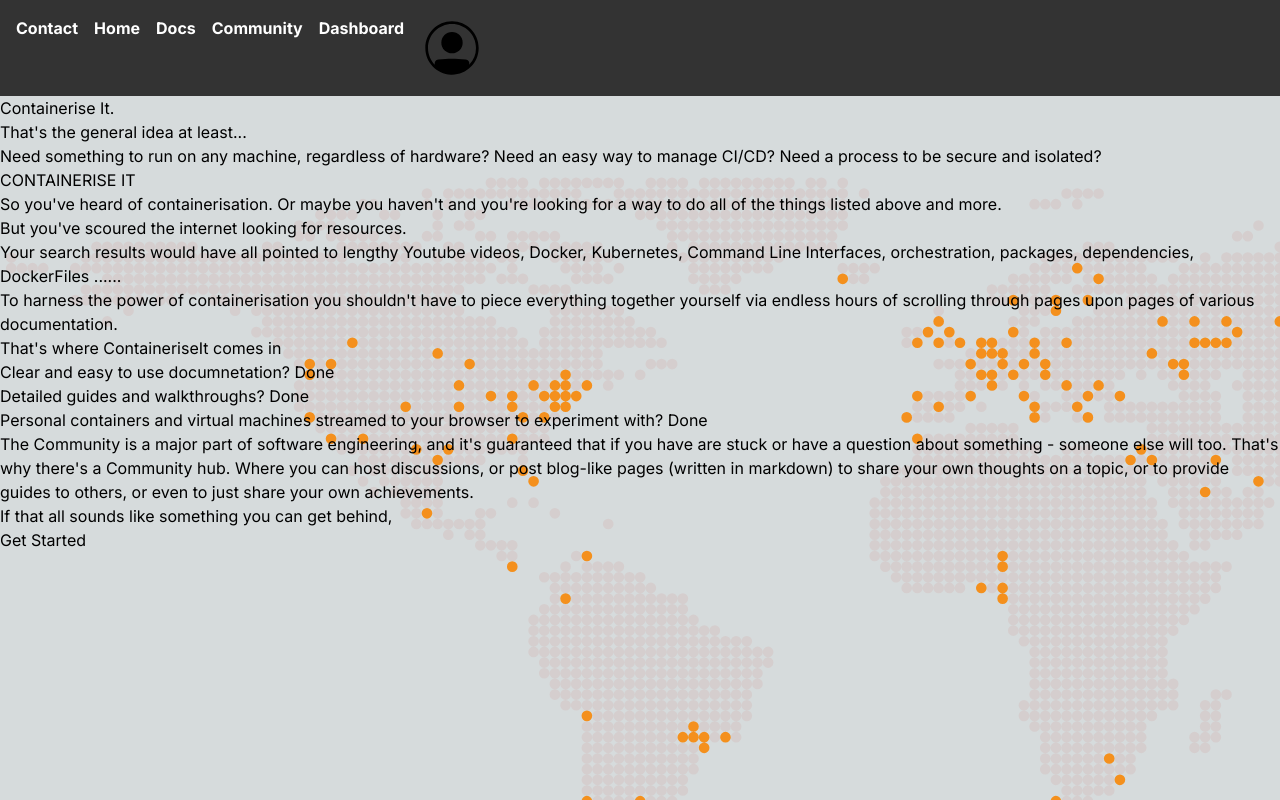
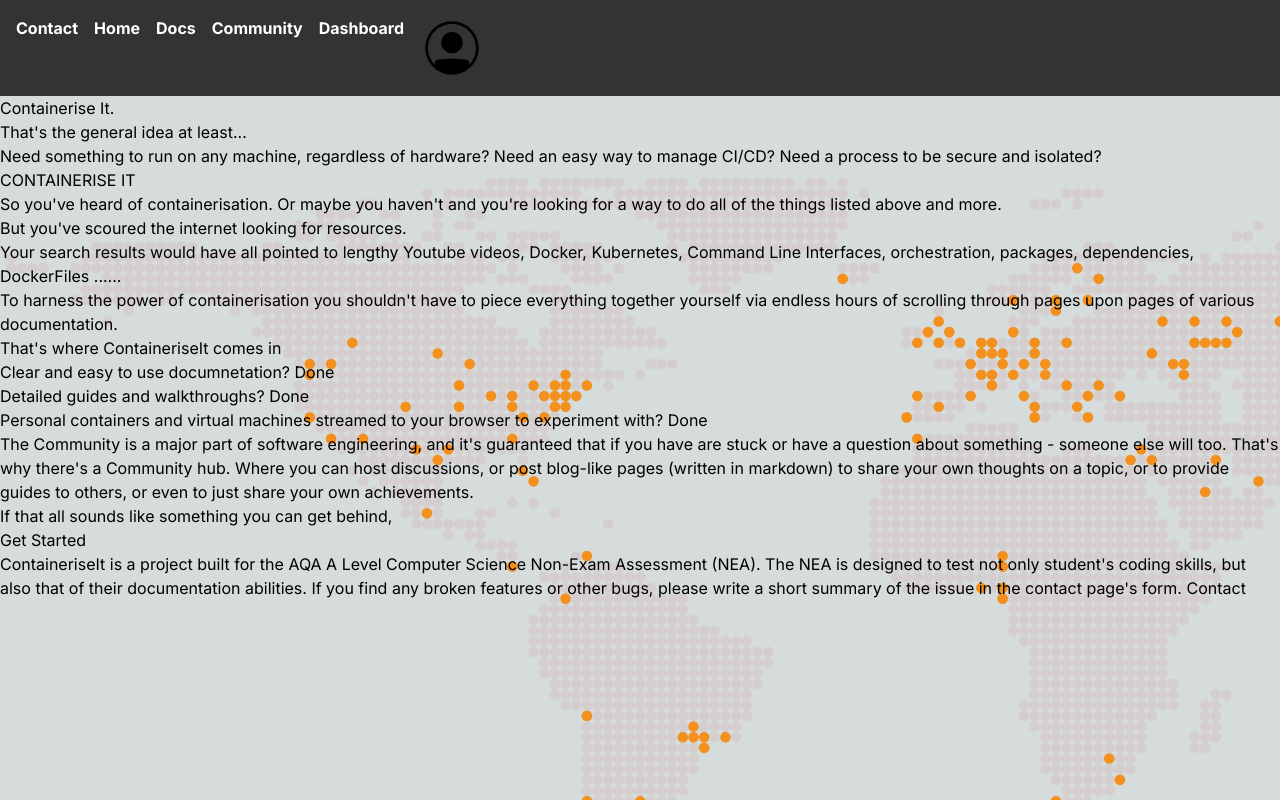
Before and after one commit to B3n-OHara/computerScience-NEA, a Next.js app: page / in a window 1280 px wide. Built offline with nearby package versions, Linux system fonts and the light colour scheme.

Commit message:
updated homepage

```diff
--- a/app/page.tsx
+++ b/app/page.tsx
@@ -44,6 +44,12 @@
                 <p>If that all sounds like something you can get behind,</p>
 
                 <Link href={"./auth/(signup)"}>Get Started</Link>
+
+                <p>
+                    ContaineriseIt is a project built for the AQA A Level Computer Science Non-Exam Assessment (NEA).
+                    The NEA is designed to test not only student's coding skills, but also that of their documentation abilities.
+                    If you find any broken features or other bugs, please write a short summary of the issue in the contact page's form. <Link href={"./contact"}>Contact</Link>
+                </p>
             </div>
         </div>
     )
```
